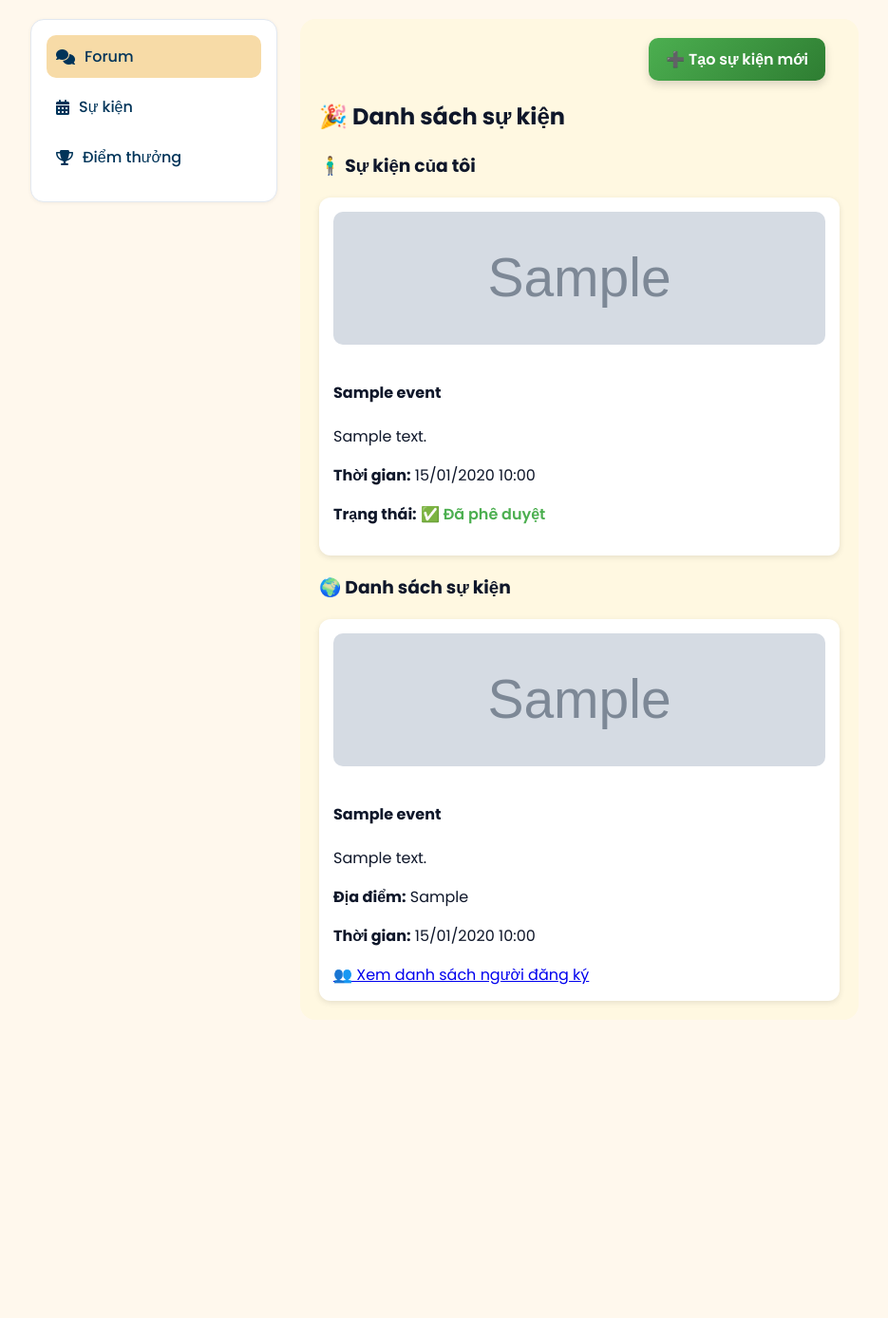
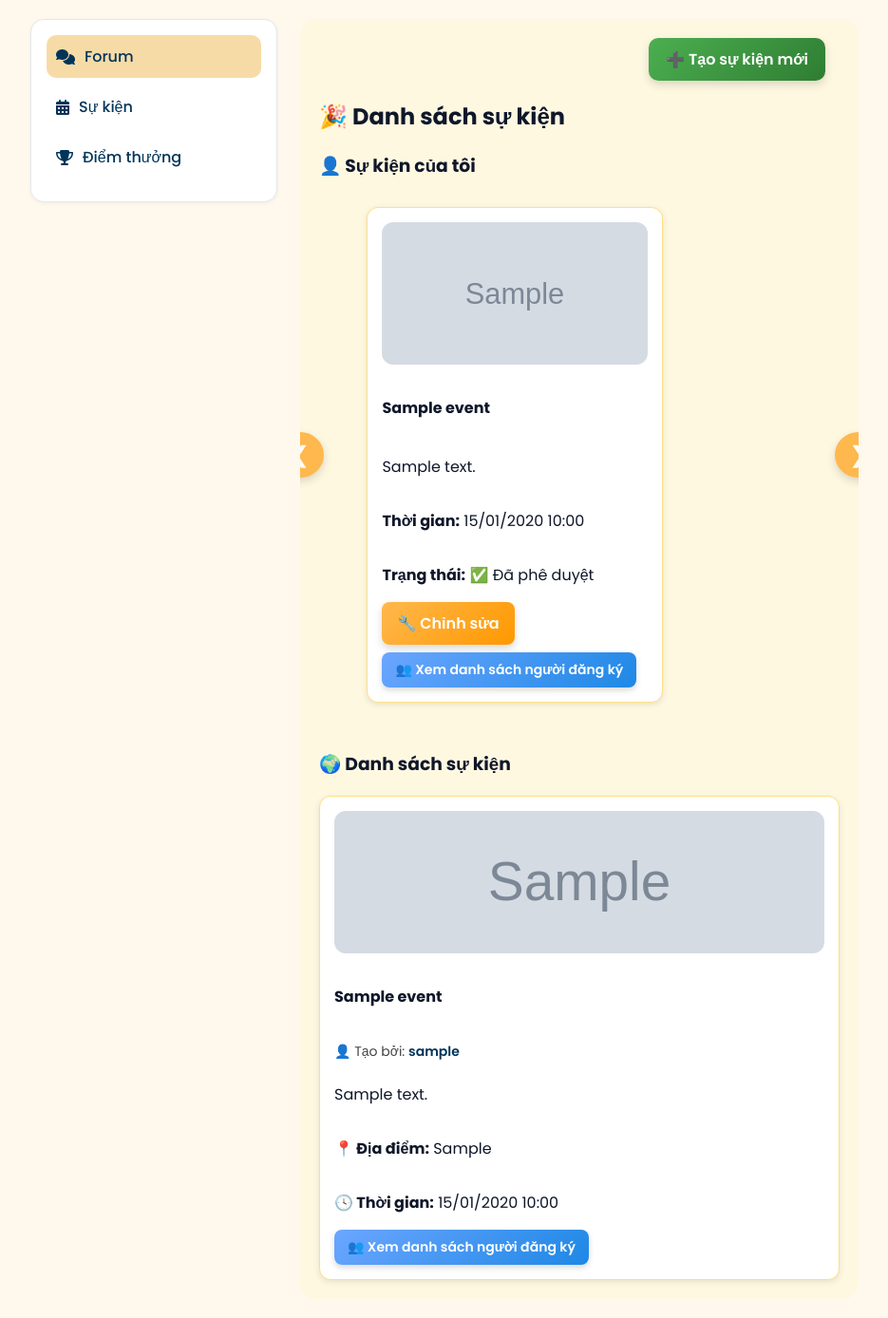
Before and after one commit to puppydue/PetTalk, a Django app: page /events/ in a window 1280 px wide. Shown: the part 51-1439 px from the top of the page at 95% size, without its empty margins (0-935 px from the left). Before the commit the page ends 1117 px from the top, so only its background shows below. Run offline with Django 4.2, Linux system fonts and the light colour scheme; a user stored in the database is signed in; tables that the repository leaves empty hold one stand-in row (values such as "Sample post"); grey boxes marked "Sample" are stand-in pictures.

Commit message:
💄 Cập nhật giao diện nút Đăng ký & Xem danh sách người đăng ký + hiển thị danh sách cho sự kiện đã duyệt

```diff
--- a/Events/templates/events/danh_sach_su_kien.html
+++ b/Events/templates/events/danh_sach_su_kien.html
@@ -1,15 +1,14 @@
 {% extends "base.html" %}
 {% block title %}Danh sách sự kiện{% endblock %}
 {% block content %}
+
 {% if messages %}
   {% for message in messages %}
     <div class="center-toast {{ message.tags }}">
       {{ message }}
     </div>
   {% endfor %}
-
   <script>
-    // Tự động ẩn sau 3 giây
     setTimeout(() => {
       document.querySelectorAll('.center-toast').forEach(msg => {
         msg.style.opacity = '0';
@@ -17,14 +16,13 @@
       });
     }, 3000);
   </script>
-
   <style>
     .center-toast {
       position: fixed;
       top: 50%;
       left: 50%;
       transform: translate(-50%, -50%) scale(1);
-      background: #4caf50; /* màu xanh thành công */
+      background: #4caf50;
       color: white;
       font-weight: 600;
       padding: 14px 26px;
@@ -36,23 +34,14 @@
       transition: all 0.8s ease;
       animation: fadeInPop 0.4s ease-out;
     }
-
     .center-toast.error { background: #f44336; }
     .center-toast.warning { background: #ff9800; }
-
     @keyframes fadeInPop {
-      from {
-        opacity: 0;
-        transform: translate(-50%, -60%) scale(0.9);
-      }
-      to {
-        opacity: 1;
-        transform: translate(-50%, -50%) scale(1);
-      }
+      from { opacity: 0; transform: translate(-50%, -60%) scale(0.9); }
+      to { opacity: 1; transform: translate(-50%, -50%) scale(1); }
     }
   </style>
 {% endif %}
-
 
 <div class="event-list">
 
@@ -60,57 +49,150 @@
     <a href="{% url 'tao_su_kien' %}" class="create-event-btn">➕ Tạo sự kiện mới</a>
   </div>
 
-
   <h2>🎉 Danh sách sự kiện</h2>
 
- <!-- 🧍‍♂️ SỰ KIỆN CỦA TÔI -->
+  <!-- 👤 SỰ KIỆN CỦA TÔI -->
   <section class="my-events">
-  <h3>🧍‍♂️ Sự kiện của tôi</h3>
+    <h3>👤 Sự kiện của tôi</h3>
+
     {% if su_kien_cua_toi %}
-    <div class="event-grid">
+    <div class="carousel-wrapper">
+      <button class="carousel-btn left" onclick="scrollLeft()">&#10094;</button>
+
+      <div class="carousel-container" id="myEventsCarousel">
         {% for e in su_kien_cua_toi %}
-        <div class="event-card my-event">
+            <div class="event-card">
                 {% if e.image %}
             <img src="{{ e.image.url }}" alt="{{ e.title }}">
         {% endif %}
         <h4>{{ e.title }}</h4>
         <p>{{ e.description|truncatechars:80 }}</p>
         <p><strong>Thời gian:</strong> {{ e.date|date:"d/m/Y H:i" }}</p>
-          <p><strong>Trạng thái:</strong>
-            {% if e.status == 'pending' %}
-              <span class="status pending">⏳ Chờ phê duyệt</span>
-            {% elif e.status == 'approved' %}
-              <span class="status approved">✅ Đã phê duyệt</span>
+        <p>
+            <strong>Trạng thái:</strong>
+            {% if e.status == 'approved' %}
+                ✅ Đã phê duyệt
             {% else %}
-              <span class="status rejected">❌ Từ chối</span>
+                ⏳ Chờ phê duyệt
             {% endif %}
         </p>
 
-          {% if e.status == 'pending' %}
-            <a href="{% url 'chinh_sua_su_kien' e.id %}" class="edit-btn">✏️ Chỉnh sửa sự kiện</a>
+        <div class="event-actions">
+            <a href="{% url 'chinh_sua_su_kien' e.id %}" class="edit-btn">🔧 Chỉnh sửa</a>
+
+            {% if e.status == 'approved' %}
+                <a href="{% url 'danh_sach_nguoi_dang_ky' e.id %}" class="view-btn">👥 Xem danh sách người đăng ký</a>
             {% endif %}
         </div>
+      </div>
     {% endfor %}
+
+      </div>
+
+      <button class="carousel-btn right" onclick="scrollRight()">&#10095;</button>
     </div>
     {% else %}
-    <p>💤 Bạn chưa tạo sự kiện nào.</p>
+      <p>Bạn chưa tạo sự kiện nào.</p>
     {% endif %}
   </section>
 
+  <style>
+  /* ====== CAROUSEL ====== */
+  .carousel-wrapper {
+    position: relative;
+    display: flex;
+    align-items: center;
+    justify-content: center;
+    margin-bottom: 40px;
+  }
+  .carousel-container {
+    display: flex;
+    overflow-x: auto;
+    scroll-behavior: smooth;
+    gap: 25px;
+    padding: 10px;
+    scrollbar-width: none;
+  }
+  .carousel-container::-webkit-scrollbar { display: none; }
+  .carousel-btn {
+    background: #ffb84d;
+    border: none;
+    color: white;
+    font-size: 24px;
+    padding: 10px 15px;
+    border-radius: 50%;
+    cursor: pointer;
+    transition: 0.3s;
+    box-shadow: 0 4px 10px rgba(0,0,0,0.15);
+  }
+  .carousel-btn:hover {
+    background: #ff9800;
+    transform: scale(1.1);
+  }
+  .left { position: absolute; left: -45px; }
+  .right { position: absolute; right: -45px; }
+
+  /* ====== CARD ====== */
+  .event-card {
+    flex: 0 0 280px;
+    background: #fffef7;
+    border-radius: 16px;
+    box-shadow: 0 4px 10px rgba(0,0,0,0.1);
+    padding: 18px;
+    text-align: left;
+    border: 1.5px solid #ffe082;
+    transition: transform 0.3s ease, box-shadow 0.3s ease;
+    display: flex;
+    flex-direction: column;
+    justify-content: space-between;
+    min-height: 380px;
+  }
+  .event-card:hover {
+    transform: translateY(-4px);
+    box-shadow: 0 6px 14px rgba(0,0,0,0.15);
+  }
+  .event-card img {
+    width: 100%;
+    height: 150px;
+    object-fit: cover;
+    border-radius: 12px;
+    margin-bottom: 12px;
+  }
+  .edit-btn {
+    align-self: flex-start;
+    margin-top: auto;
+    background: linear-gradient(135deg, #ffb84d, #ff9800);
+    color: white;
+    font-weight: 600;
+    padding: 10px 16px;
+    border-radius: 8px;
+    text-decoration: none;
+    transition: 0.3s;
+    box-shadow: 0 4px 8px rgba(0,0,0,0.15);
+  }
+  .edit-btn:hover {
+    background: linear-gradient(135deg, #ffa726, #fb8c00);
+    transform: translateY(-2px);
+  }
+  </style>
+
+  <script>
+  function scrollLeft() {
+    document.getElementById('myEventsCarousel').scrollBy({ left: -300, behavior: 'smooth' });
+  }
+  function scrollRight() {
+    document.getElementById('myEventsCarousel').scrollBy({ left: 300, behavior: 'smooth' });
+  }
+  </script>
 
   <!-- 🌍 DANH SÁCH SỰ KIỆN -->
   <section class="community-events">
     <h3>🌍 Danh sách sự kiện</h3>
 
-  <!-- Hiển thị thông báo nếu có ?success hoặc ?cancel -->
     {% if request.GET.success %}
-    <div id="flash-message" class="flash-message success">
-      ✅ Bạn đã đăng ký tham gia sự kiện thành công!
-    </div>
+      <div id="flash-message" class="flash-message success">✅ Bạn đã đăng ký tham gia sự kiện thành công!</div>
     {% elif request.GET.cancel %}
-    <div id="flash-message" class="flash-message warning">
-      ❌ Bạn đã hủy đăng ký sự kiện thành công!
-    </div>
+      <div id="flash-message" class="flash-message warning">❌ Bạn đã hủy đăng ký sự kiện thành công!</div>
     {% endif %}
 
     {% if danh_sach_su_kien %}
@@ -120,20 +202,23 @@
             {% if e.image %}
                 <img src="{{ e.image.url }}" alt="{{ e.title }}">
             {% endif %}
+
             <h4>{{ e.title }}</h4>
+            <p class="creator">👤 Tạo bởi: <strong>{{ e.creator.username }}</strong></p>
+
             <p>{{ e.description|truncatechars:80 }}</p>
-          <p><strong>Địa điểm:</strong> {{ e.location }}</p>
-          <p><strong>Thời gian:</strong> {{ e.date|date:"d/m/Y H:i" }}</p>
+            <p><strong>📍 Địa điểm:</strong> {{ e.location }}</p>
+            <p><strong>🕓 Thời gian:</strong> {{ e.date|date:"d/m/Y H:i" }}</p>
 
-          <!-- ✅ Kiểm tra quyền / trạng thái -->
+
         {% if e.creator == user %}
             <a href="{% url 'danh_sach_nguoi_dang_ky' e.id %}" class="view-btn">👥 Xem danh sách người đăng ký</a>
         {% elif user in e.participants.all %}
             <a href="{% url 'huy_dang_ky_tham_gia' e.id %}" class="cancel-btn">❌ Hủy đăng ký</a>
-
         {% else %}
             <a href="{% url 'dang_ky_tham_gia' e.id %}" class="join-btn">🐾 Đăng ký tham gia</a>
         {% endif %}
+
       </div>
       {% endfor %}
     </div>
@@ -142,7 +227,6 @@
     {% endif %}
   </section>
 
-<!-- Popup message hiệu ứng -->
   <script>
   setTimeout(() => {
     const msg = document.getElementById("flash-message");
@@ -167,18 +251,13 @@
       text-align: center;
       min-width: 360px;
     }
-
-  .flash-message.warning {
-    background: #ff9800;
-  }
-
+    .flash-message.warning { background: #ff9800; }
     @keyframes fadeInOut {
       0% { opacity: 0; transform: translate(-50%, -60%); }
       10%, 90% { opacity: 1; transform: translate(-50%, -50%); }
       100% { opacity: 0; transform: translate(-50%, -40%); }
     }
   </style>
-
 
 </div>
 
@@ -201,20 +280,10 @@
   box-shadow: 0 2px 6px rgba(0,0,0,0.1);
   transition: 0.3s;
 }
-.event-card img {
-  width: 100%;
-  height: 140px;
-  object-fit: cover;
-  border-radius: 10px;
-  margin-bottom: 10px;
-}
 .event-card:hover {
   transform: translateY(-5px);
   box-shadow: 0 4px 10px rgba(0,0,0,0.15);
 }
-.status.pending { color: #ff9800; font-weight: 600; }
-.status.approved { color: #4caf50; font-weight: 600; }
-.status.rejected { color: #f44336; font-weight: 600; }
 .join-btn {
   display: inline-block;
   background: #003459;
@@ -224,29 +293,7 @@
   text-decoration: none;
   font-size: 14px;
 }
-.join-btn:hover {
-  background: #0056a3;
-}
-
-.edit-btn {
-  display: inline-block;
-  background: linear-gradient(135deg, #ffb84d, #ff9800);
-  color: white;
-  font-weight: 600;
-  padding: 8px 14px;
-  border-radius: 8px;
-  text-decoration: none;
-  transition: 0.3s;
-  box-shadow: 0 4px 8px rgba(0,0,0,0.15);
-}
-.edit-btn:hover {
-  background: linear-gradient(135deg, #ffa726, #fb8c00);
-  transform: translateY(-2px);
-}
-
-</style>
-
-<style>
+.join-btn:hover { background: #0056a3; }
 .cancel-btn {
   display: inline-block;
   background: linear-gradient(135deg, #ff6b6b, #ff4757);
@@ -265,16 +312,12 @@
   transform: translateY(-2px);
   box-shadow: 0 5px 12px rgba(0,0,0,0.25);
 }
-</style>
-
-<style>
 .create-event-wrapper {
   display: flex;
   justify-content: flex-end;
   margin-bottom: 10px;
   margin-right: 15px;
 }
-
 .create-event-btn {
   background: linear-gradient(135deg, #4CAF50, #2E7D32);
   color: white;
@@ -285,13 +328,59 @@
   transition: 0.3s;
   box-shadow: 0 4px 10px rgba(0, 0, 0, 0.15);
 }
-
 .create-event-btn:hover {
   background: linear-gradient(135deg, #43A047, #1B5E20);
   transform: translateY(-2px);
 }
 </style>
+<style>
+.creator {
+  font-size: 14px;
+  color: #444;
+  margin-bottom: 6px;
+}
+.creator strong {
+  color: #003459;
+  font-weight: 600;
+}
+</style>
 
+<style>
+.join-btn, .view-btn {
+  display: inline-block;
+  background: #003459;
+  color: #fff;
+  padding: 8px 14px;
+  border-radius: 8px;
+  text-decoration: none;
+  font-size: 14px;
+  font-weight: 600;
+  transition: 0.25s;
+  box-shadow: 0 3px 6px rgba(0,0,0,0.15);
+  width: fit-content; /* ✅ nút tự co theo độ dài chữ */
+}
 
+.join-btn:hover, .view-btn:hover {
+  background: #0056a3;
+  transform: translateY(-2px);
+}
+
+.view-btn {
+  background: linear-gradient(135deg, #6ba6ff, #1e88e5);
+}
+
+.view-btn:hover {
+  background: linear-gradient(135deg, #4a90e2, #1565c0);
+}
+</style>
+
+<style>
+.event-actions {
+  display: flex;
+  flex-wrap: wrap;
+  gap: 8px;
+  margin-top: auto;
+}
+</style>
 
 {% endblock %}
```
Lines whose indentation alone changed are shown as unchanged.
